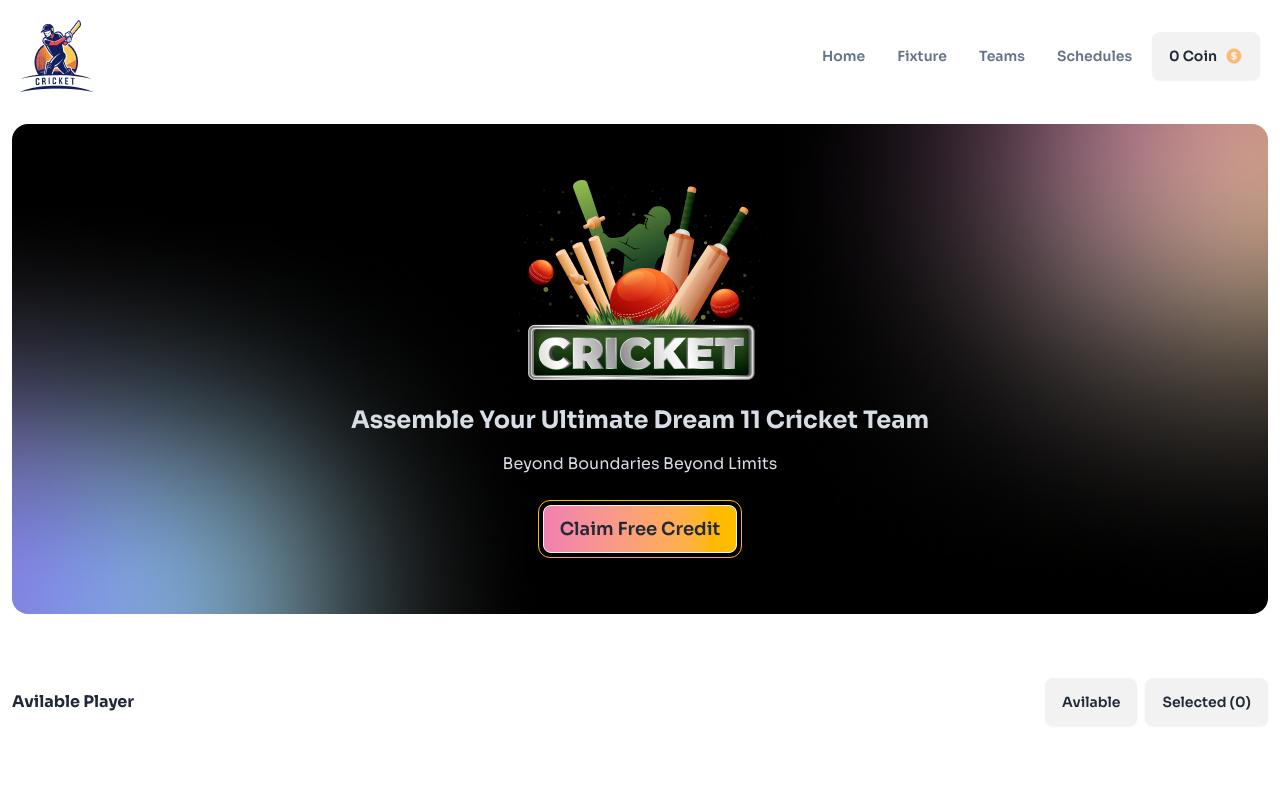
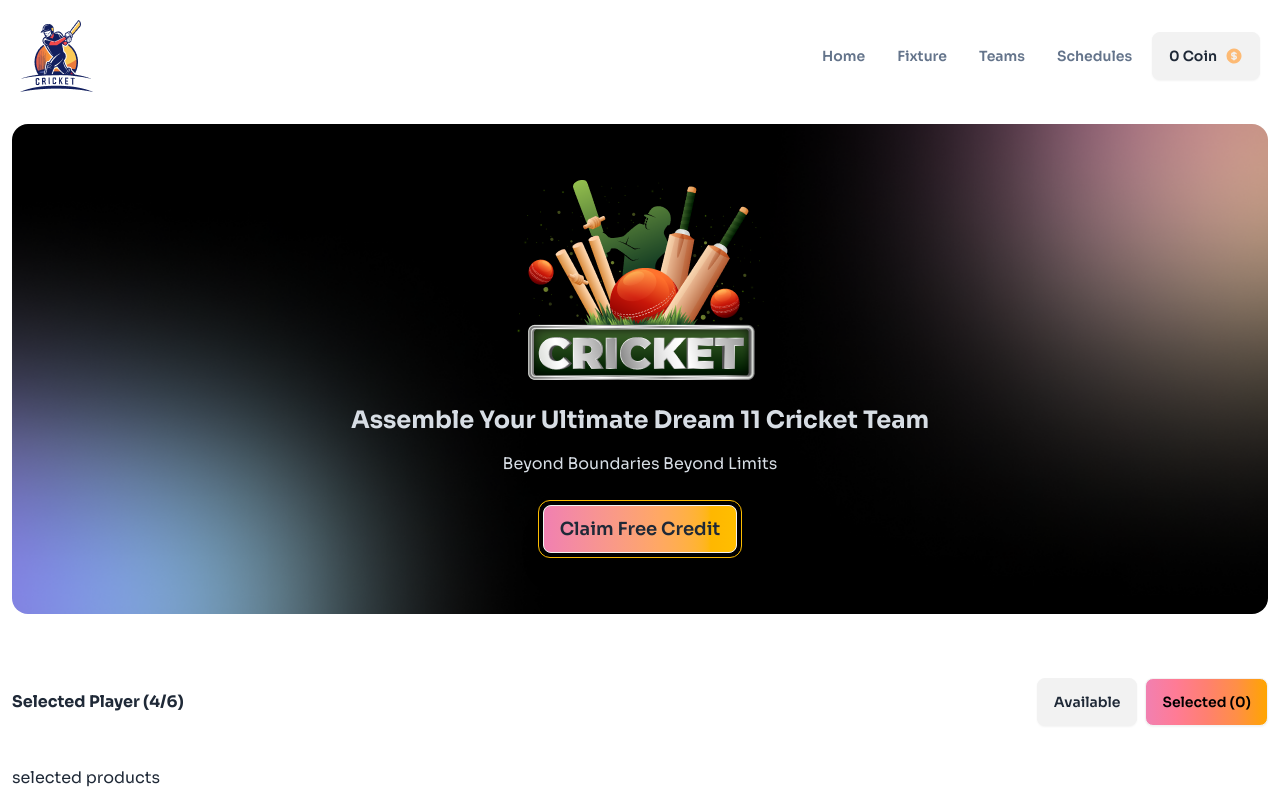
Before and after one commit to DeveloperMonirBD/bpl-dream-11, a React (Vite) app: page / in a window 1280 px wide. Both pictures are taken after a click on the button "Selected (0)". Shown: the top 800 px of the page. Built offline with nearby package versions, Linux system fonts and the light colour scheme.

Commit message:
avilable and selected button toggle done

```diff
--- a/src/App.jsx
+++ b/src/App.jsx
@@ -1,4 +1,4 @@
-import { MdEventAvailable } from 'react-icons/md';
+import { useState } from 'react';
 import CardContainer from './components/CardContainer/CardContainer';
 import Footer from './components/Footer';
 import Header from './components/Header';
@@ -6,14 +6,31 @@ import Navbar from './components/Navbar';
 
 
 function App() {
+    const [isActive, setIsActive] = useState({
+        cart: true,
+        status: 'available'
+    });
+
+    const handleIsActiveState = (status) => {
+        if (status == 'available') {
+            setIsActive({
+                cart: true,
+                status: 'available'
+            });
+        } else {
+            setIsActive({
+                cart: false,
+                status: 'selected'
+            });
+        }
+    }
 
     return (
         <>
             <Navbar />
             <Header />
-            <CardContainer />
+            <CardContainer isActive={isActive} handleIsActiveState={handleIsActiveState} />
             <Footer />
-            <MdEventAvailable />
         </>
     );
 }
--- /dev/null
+++ b/src/components/AllProducts.jsx
@@ -0,0 +1,10 @@
+
+const AllProducts = () => {
+    return (
+        <div className="mt-10">
+            Avilable card
+        </div>
+    );
+};
+
+export default AllProducts;
--- a/src/components/AvilableProducts.jsx
+++ /dev/null
@@ -1,14 +0,0 @@
-import { useState, useEffect } from 'react';
-
-const AvilableProducts = () => {
-    const [products, setProducts] = useState([]);
-
-    useEffect(() => {
-        fetch('players.json')
-            .then(res => res.json())
-            .then(data => console.log(data));
-    }, []);
-    return <div></div>;
-};
-
-export default AvilableProducts;
--- a/src/components/CardContainer/CardContainer.css
+++ b/src/components/CardContainer/CardContainer.css
@@ -0,0 +1,4 @@
+.active{
+    background-image: linear-gradient(to right, #f180b1, #ff7b95, #ff8070, #ff8f46, #ffa500);
+    color: black;
+}
--- a/src/components/CardContainer/CardContainer.jsx
+++ b/src/components/CardContainer/CardContainer.jsx
@@ -1,16 +1,23 @@
-import './CardContainer.css'
-const CardContainer = () => {
+/* eslint-disable react/prop-types */
+import AllProducts from '../AllProducts';
+import SelectedProducts from '../SelectedProducts';
+import './CardContainer.css';
+const CardContainer = ({ handleIsActiveState, isActive }) => {
     return (
         <div className="max-w-7xl mx-auto p-3 mt-10">
             <div className="flex justify-between items-center">
-                <div className="font-bold">
-                    <p>Avilable Player</p>
-                </div>
-                <div className="font-bold space-x-2" >
-                    <button className="btn">Avilable</button>
-                    <button className="btn">Selected (0)</button>
+                <div className="font-bold">{isActive.cart ? 'Available Player' : 'Selected Player (4/6) '}</div>
+                <div className="font-bold space-x-2">
+                    <button className={`${isActive.cart ? 'btn active' : 'btn'}`} onClick={() => handleIsActiveState('available')}>
+                        Available
+                    </button>
+                    <button className={`${isActive.cart ? 'btn' : 'active btn'}`} onClick={() => handleIsActiveState('selected')}>
+                        Selected (0)
+                    </button>
                 </div>
             </div>
+
+            {isActive.cart ? <AllProducts /> : <SelectedProducts />}
         </div>
     );
 };
--- /dev/null
+++ b/src/components/SelectedProducts.jsx
@@ -0,0 +1,11 @@
+
+
+const SelectedProducts = () => {
+    return (
+        <div className="mt-10">
+            selected products
+        </div>
+    );
+};
+
+export default SelectedProducts;
```
